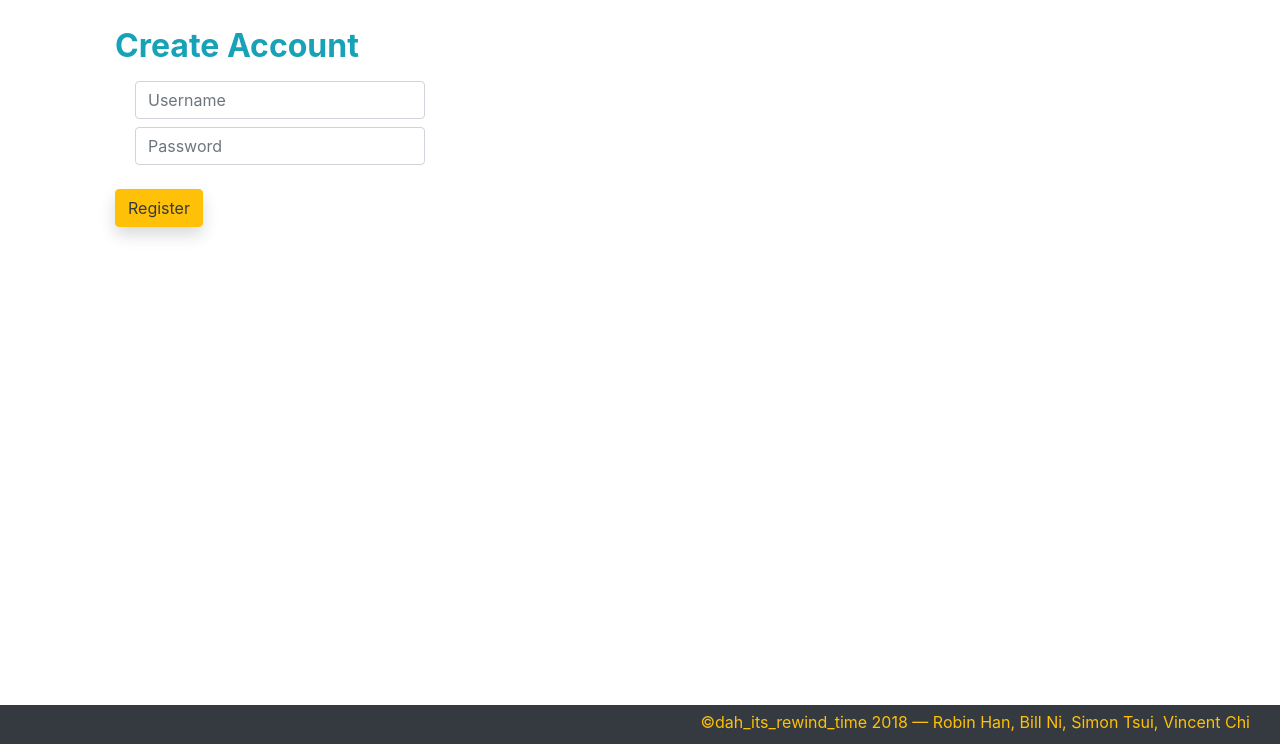
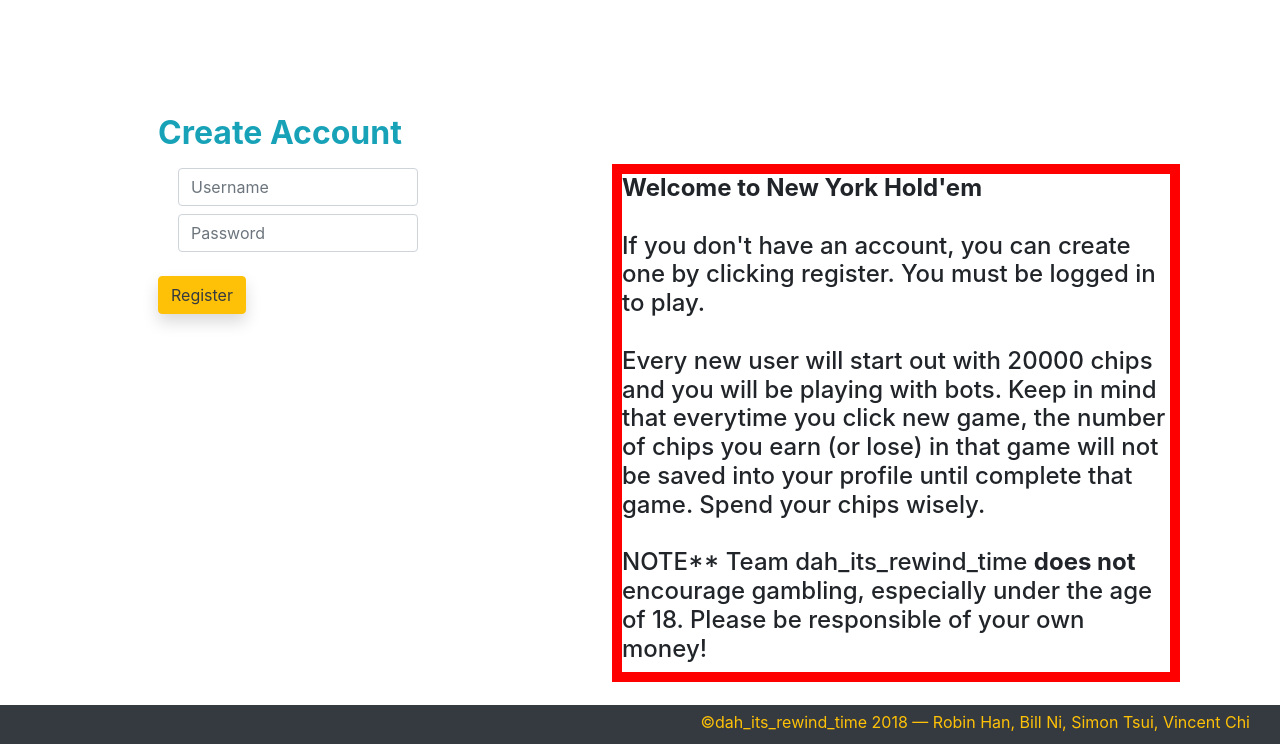
Before and after one commit to bnidevs/dah_its_rewind_time, a Flask app: page /register in a window 1280 px wide. Shown: the part 56-800 px from the top of the page. Run offline with Flask 2, Linux system fonts and the light colour scheme; some libraries are stand-ins or nearby versions.

Commit message:
login and create account aesthetics

```diff
--- a/templates/register.html
+++ b/templates/register.html
@@ -5,7 +5,8 @@
 
 {% block content %}
 <div class="container">
-  <div class="col-md-4">
+  <div class = "container" style="position: absolute; left: 10%; top: 20%;width: 75%;">
+    <div class="col-md-4">
     <form action="/authenticate" method="POST">
       <h2 class="text-info pb-2"><b>Create Account</b></h2>
           <div class="row pb-2">
@@ -21,6 +22,19 @@
           </div>
       <input class="btn btn-warning text-dark shadow mb-5" type="submit" name="submit" value = "Register">
     </form>
+    </div>
   </div>
+  	 <div class = "boxed" style="position: absolute; left: 40%; top: 15%;">
+	 	<h4>
+	 		<b>Welcome to New York Hold'em</b><br><br>
+	 		If you don't have an account, you can create one by clicking register. You must be logged in
+	 		to play.
+	 		<br><br>
+	 		Every new user will start out with 20000 chips and you will be playing with bots. Keep in mind that everytime you click new game, the number of chips you earn (or
+	 		lose) in that game will not be saved into your profile until complete that game. Spend your chips wisely.
+	 		<br><br>
+	 		NOTE** Team dah_its_rewind_time <b>does not</b> encourage gambling, especially under the age of 18. Please be responsible of your own money!
+	 	</h4>
+	 </div>
 </div>
 {% endblock %}
```
